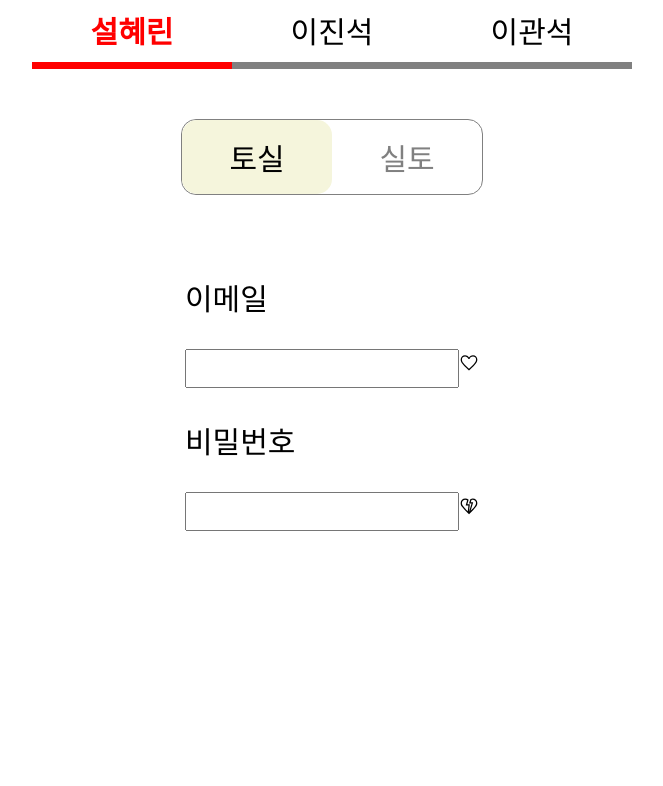
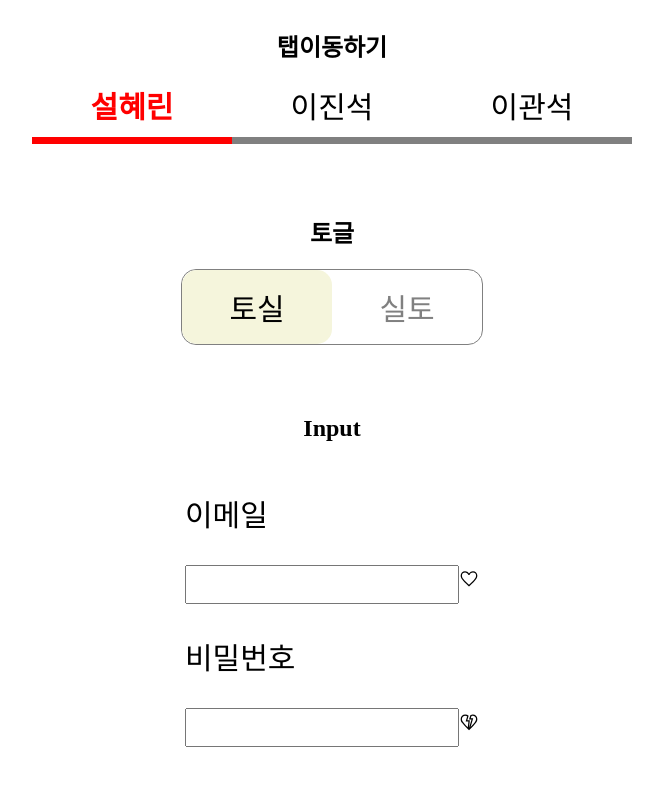
Before and after one commit to seolhyelin/web_fundemental_react, a React (Create React App) app: page /01/p in a window 1280 px wide. Shown: the top 786 px of the page, without its empty margins (308-971 px from the left). Built offline with nearby package versions, Linux system fonts and the light colour scheme.

Commit message:
Update 설루션 제공

```diff
--- a/src/01/p1/Tab.tsx
+++ b/src/01/p1/Tab.tsx
@@ -5,7 +5,7 @@ interface TabProps {
   title: string
 }
 
-const Tab = ({ title }: TabProps) => {
+const Tab = () => {
   const tabTitle = ['설혜린', '이진석', '이관석']
   const [activeItem, setActiveItem] = useState(0)
 
@@ -14,7 +14,7 @@ const Tab = ({ title }: TabProps) => {
   }
 
   return (
-    <TabContainer title={title}>
+    <TabContainer>
       {tabTitle.map((tabItem, index) => {
         return (
           <TabName
--- a/src/01/p1/index.tsx
+++ b/src/01/p1/index.tsx
@@ -3,23 +3,42 @@ import Input from './Input'
 import Tab from './Tab'
 import Toggle from './Toggle'
 
+interface FeatureType {
+  title: string
+  component: JSX.Element
+}
+
 export default function Problem01() {
+  const features: FeatureType[] = [
+    {
+      title: '탭이동하기',
+      component: <Tab />,
+    },
+    {
+      title: '토글',
+      component: <Toggle />,
+    },
+    {
+      title: 'Input',
+      component: <Input />,
+    },
+  ]
+
   return (
     <div>
-      <TabWrapper>
-        <Tab title="Tab" />
-      </TabWrapper>
-      <TabWrapper>
-        <Toggle key="Toggle" />
-      </TabWrapper>
-      <TabWrapper>
-        <Input key="input" />
-      </TabWrapper>
+      {features.map((feature, featureIdx) => {
+        return (
+          <FeatureWrapper key={featureIdx}>
+            <h2>{feature.title}</h2>
+            {feature.component}
+          </FeatureWrapper>
+        )
+      })}
     </div>
   )
 }
 
-const TabWrapper = styled.div`
+const FeatureWrapper = styled.div`
   display: flex;
   align-items: center;
   flex-direction: column;
```
Also changed, not shown: src/01/p1/GlobalComponent.tsx (deleted, +0 -36 lines).
